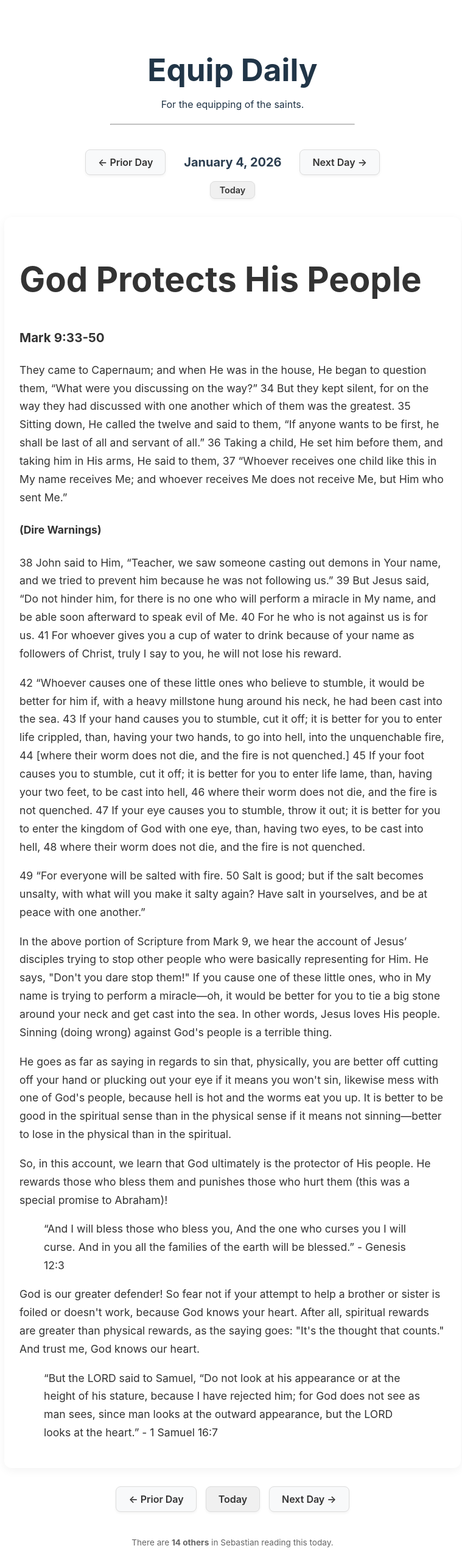
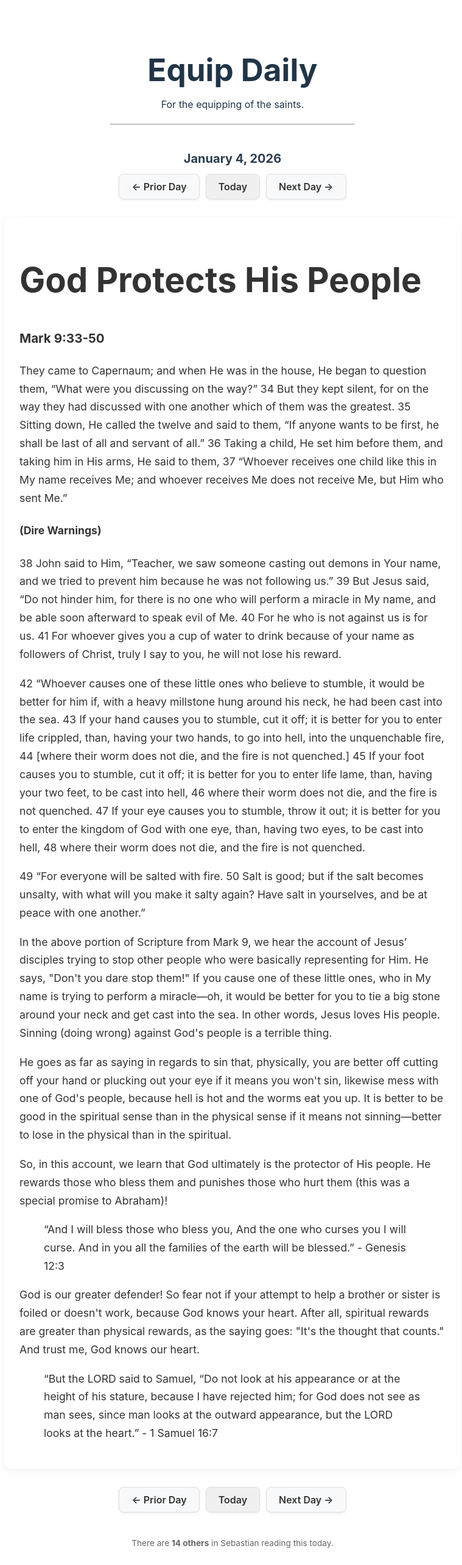
Before and after one commit to jaytrust150/equip-daily, a React (Vite) app: page / in a window 1280 px wide. Shown: the top 2566 px of the page at 61% size, without its empty margins (258-1017 px from the left). Built offline with nearby package versions, Linux system fonts and the light colour scheme; no server answers.

Commit message:
Added top and bottom navigation buttons with centered date display

```diff
--- a/src/App.jsx
+++ b/src/App.jsx
@@ -65,30 +65,27 @@ function App() {
       <main>
         <section className="devotional-porch" style={{ textAlign: 'center', padding: '20px' }}>
 
-          {/* 📅 TOP NAVIGATION SECTION */}
+          {/* 📅 UPDATED TOP NAVIGATION SECTION */}
           <div style={{ marginBottom: '30px' }}>
-            <div style={{ display: 'flex', justifyContent: 'center', alignItems: 'center', gap: '20px' }}>
+            <div style={{ fontWeight: 'bold', fontSize: '1.25rem', color: '#2c3e50', marginBottom: '10px' }}>
+              {displayDate}
+            </div>
+
+            <div style={{ display: 'flex', justifyContent: 'center', alignItems: 'center', gap: '10px' }}>
               <button onClick={() => setDayOffset(dayOffset - 1)} className="nav-btn">
                 ← Prior Day
               </button>
 
-              <div style={{ fontWeight: 'bold', fontSize: '1.25rem', color: '#2c3e50', minWidth: '180px' }}>
-                {displayDate}
-              </div>
+              <button
+                onClick={() => setDayOffset(0)}
+                className="nav-btn"
+                style={{ backgroundColor: '#f0f0f0', color: '#333' }}
+              >
+                Today
+              </button>
 
               <button onClick={() => setDayOffset(dayOffset + 1)} className="nav-btn">
                 Next Day →
-              </button>
-            </div>
-
-            {/* 🎯 "Today" Button placed directly below the date */}
-            <div style={{ marginTop: '10px' }}>
-              <button
-                onClick={() => setDayOffset(0)}
-                className="nav-btn"
-                style={{ backgroundColor: '#f0f0f0', color: '#333', fontSize: '0.9rem', padding: '5px 15px' }}
-              >
-                Today
               </button>
             </div>
           </div>
@@ -110,8 +107,8 @@ function App() {
             dangerouslySetInnerHTML={{ __html: devotional }}
           />
 
-          {/* 📅 BOTTOM NAVIGATION (Keeping for easy access after reading) */}
-          <div style={{ marginTop: '30px', display: 'flex', justifyContent: 'center', gap: '15px' }}>
+          {/* 📅 BOTTOM NAVIGATION */}
+          <div style={{ marginTop: '30px', display: 'flex', justifyContent: 'center', gap: '10px' }}>
             <button onClick={() => setDayOffset(dayOffset - 1)} className="nav-btn">
               ← Prior Day
             </button>
```
